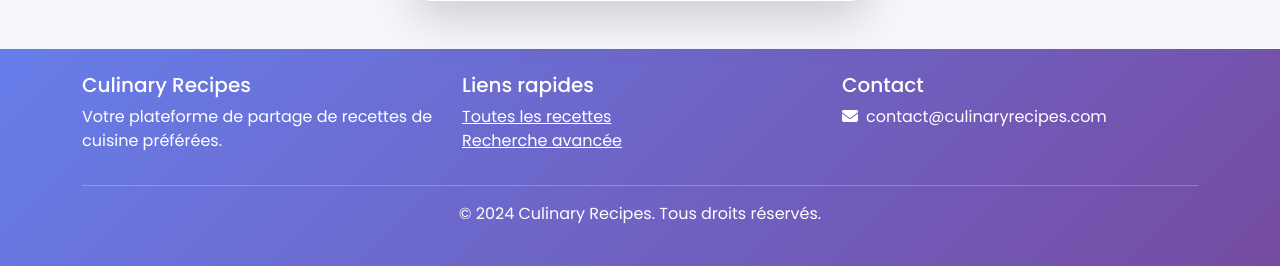
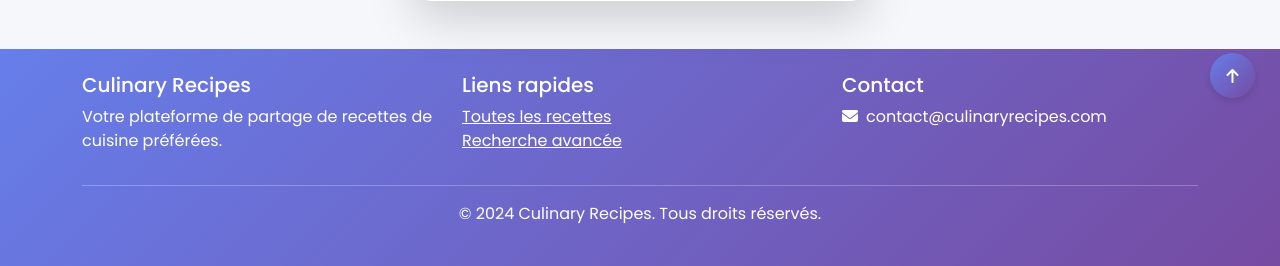
Before and after one commit to ayoubmorchid/culinary_recipes, a Django app: page /comptes/connexion/ in a window 1280 px wide. Shown: the part 677-943 px from the top of the page. Run offline with Django 4.2, Linux system fonts and the light colour scheme.

Commit message:
Add floating back to top button in base template

```diff
--- a/templates/base.html
+++ b/templates/base.html
@@ -174,6 +174,30 @@
             background: linear-gradient(135deg, #667eea 0%, #764ba2 100%);
             border-color: #667eea;
         }
+
+        .back-to-top {
+            position: fixed;
+            bottom: 25px;
+            right: 25px;
+            background: linear-gradient(135deg, #667eea 0%, #764ba2 100%);
+            color: white;
+            width: 45px;
+            height: 45px;
+            border-radius: 50%;
+            display: flex;
+            align-items: center;
+            justify-content: center;
+            text-decoration: none;
+            box-shadow: var(--card-shadow);
+            transition: all 0.3s ease;
+            z-index: 999;
+        }
+
+        .back-to-top:hover {
+            transform: translateY(-3px);
+            color: white;
+            box-shadow: var(--hover-shadow);
+        }
     </style>
 
     {% block extra_css %}{% endblock %}
@@ -249,7 +273,6 @@
         </div>
     </nav>
 
-    <!-- Messages -->
     {% if messages %}
     <div class="container mt-3">
         {% for message in messages %}
@@ -261,12 +284,10 @@
     </div>
     {% endif %}
 
-    <!-- Main Content -->
     <main class="container my-4">
         {% block content %}{% endblock %}
     </main>
 
-    <!-- Footer -->
     <footer class="py-4 mt-5">
         <div class="container">
             <div class="row">
@@ -293,7 +314,10 @@
         </div>
     </footer>
 
-    <!-- Bootstrap 5 JS -->
+    <a href="#" class="back-to-top">
+        <i class="fas fa-arrow-up"></i>
+    </a>
+
     <script src="https://cdn.jsdelivr.net/npm/bootstrap@5.3.0/dist/js/bootstrap.bundle.min.js"></script>
     {% block extra_js %}{% endblock %}
 </body>
```
